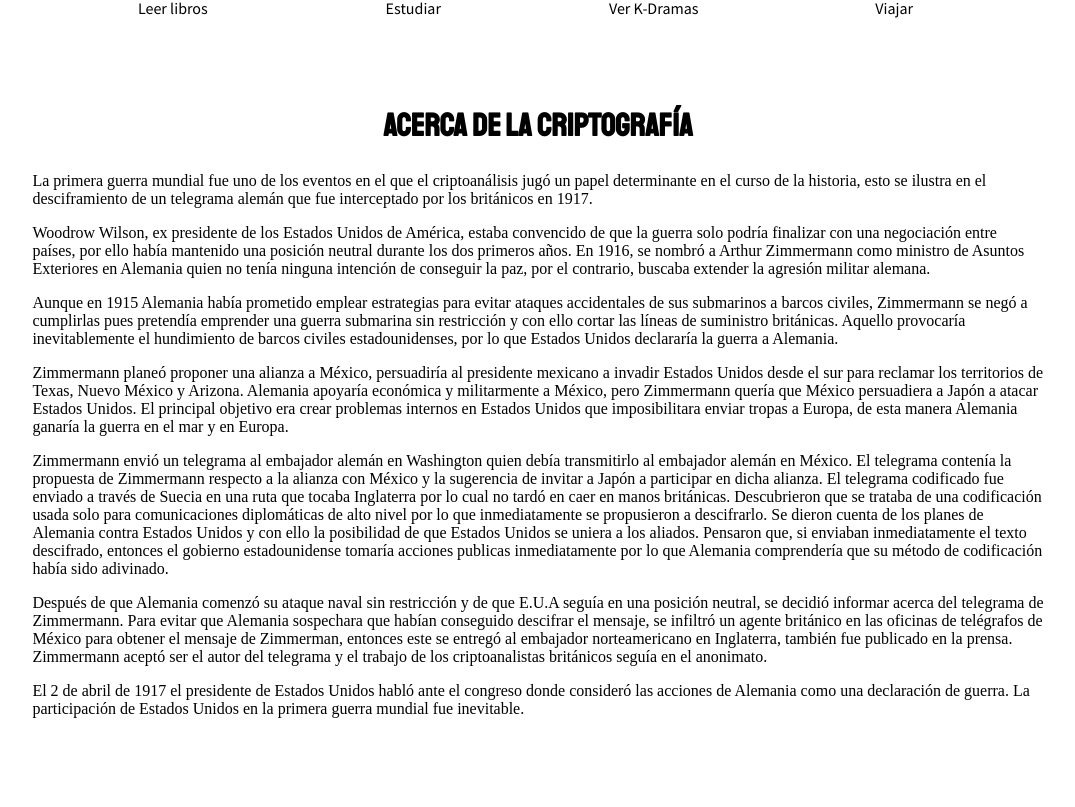
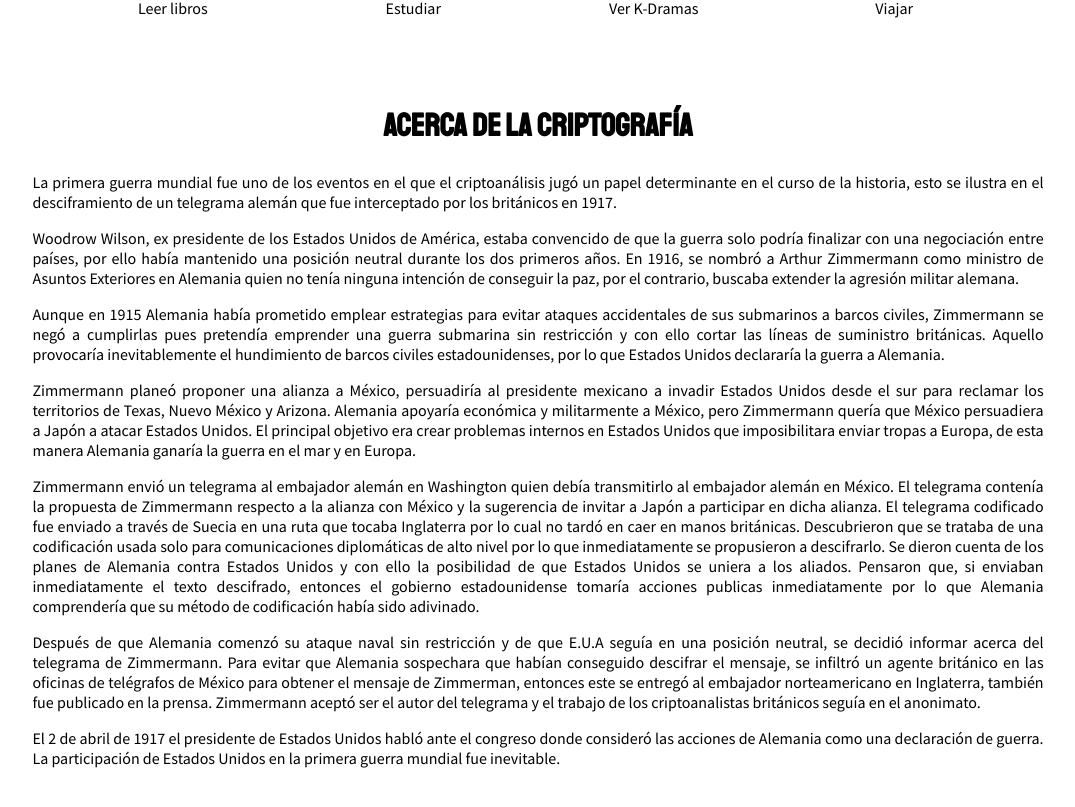
Before and after one commit to Esmegod/PP-esme, a React (Create React App) app: page / in a window 1280 px wide. Shown: the part 1063-1870 px from the top of the page, without its empty margins (102-1177 px from the left). Built offline with nearby package versions, Linux system fonts and the light colour scheme.

Commit message:
Se modifico el tipo de letra

```diff
--- a/src/styles/styles.css
+++ b/src/styles/styles.css
@@ -72,5 +72,8 @@
 }
 .hobby{
     margin-left: 4%;
-
 }
+.acerca-cripto p{
+    text-align: justify;
+    font-family: 'Source Sans Pro', sans-serif;
+}
```
